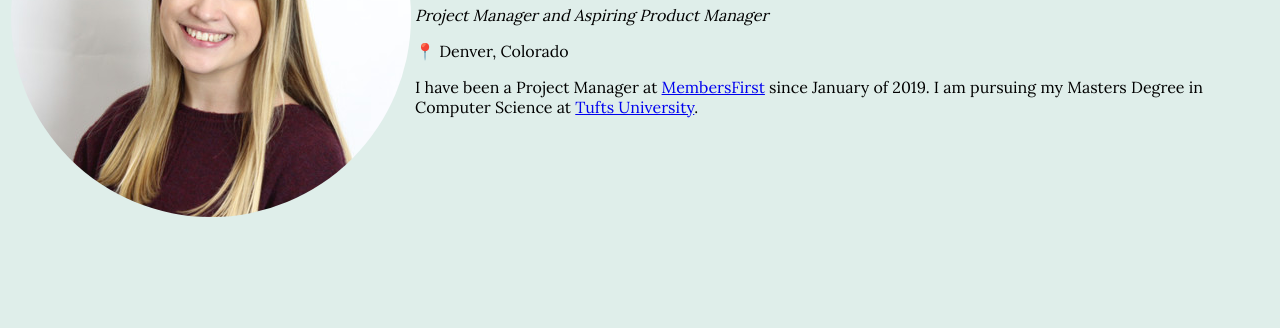
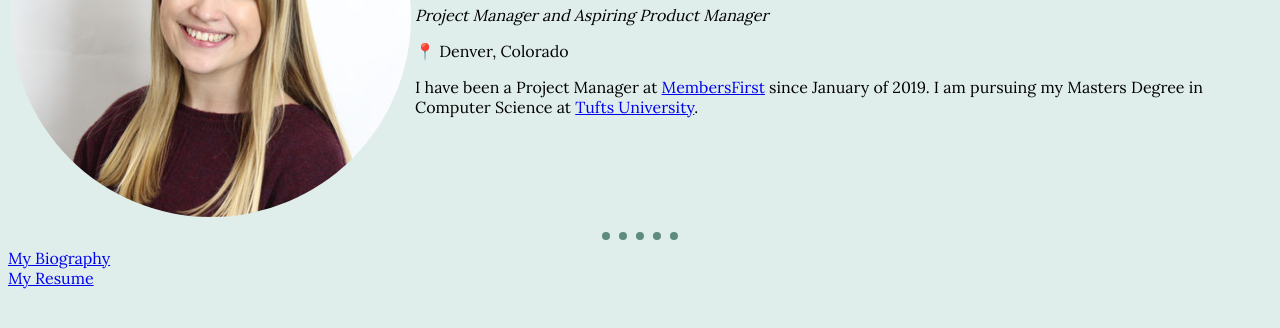
Before and after one commit to hollyhleal/hollyhleal.github.io, a plain HTML site: page index.html in a window 1280 px wide. Shown: the part 194-522 px from the top of the page. Drawn offline with Linux system fonts and the light colour scheme; a web font is replaced by a local one.

Commit message:
Added links to biography and resume

```diff
--- a/index.html
+++ b/index.html
@@ -2,7 +2,7 @@
 <html lang="en">
     <head>
         <meta charset="UTF-8">
-        <title>Welcome!</title>
+        <title>Holly Leal's Portfolio</title>
         <link rel="stylesheet" href="css/styles.css">
         <link rel="preconnect" href="https://fonts.googleapis.com">
         <link rel="preconnect" href="https://fonts.gstatic.com" crossorigin>
@@ -18,5 +18,9 @@
                     <p>I have been a Project Manager at <a href="https://www.membersfirst.com/">MembersFirst</a> since January of 2019. I am pursuing my Masters Degree in Computer Science at <a href="https://onlinesoe.tufts.edu/online-masters-in-computer-science/">Tufts University</a>.</p></td>
             </tr>
         </table>
+        <hr>
+        <a class="button" href="bio.html">My Biography</a>
+        <br>
+        <a class="button" href="resume.html">My Resume</a>
     </body>
 </html>
```
